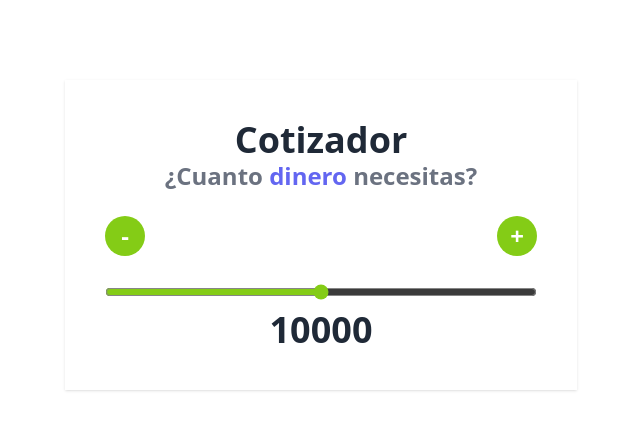
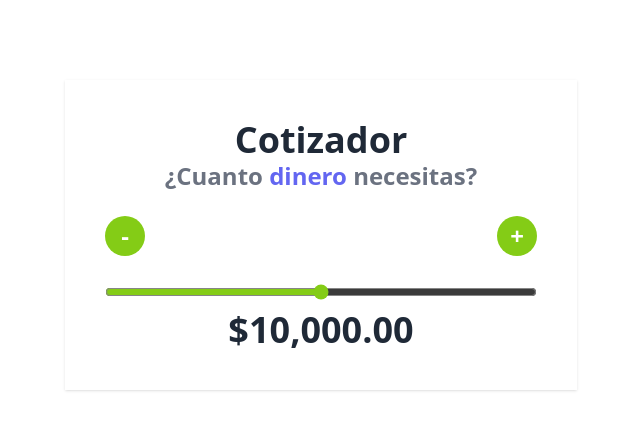
Before and after one commit to mauroociappinaph/Cotizador-react-vite, a React app: page / in a window 1280 px wide. Shown: the top 430 px of the page, without its empty margins (319-959 px from the left). Built offline with nearby package versions, Linux system fonts and the light colour scheme; the HTML template or start-up script is replaced by a standard one.

Commit message:
Add files via upload
Creación de Helpers para formatear el valor.

```diff
--- a/src/App.jsx
+++ b/src/App.jsx
@@ -2,6 +2,7 @@ import { useState } from "react";
 
 import Header from "./components/Header";
 import Button from "./components/Button";
+import {formatearDinero} from "./helpers/index";
 
 function App() {
   const [cantidad, setCantidad] = useState(10000);
@@ -40,14 +41,8 @@ function App() {
     <div className="my-20 max-w-lg mx-auto bg-white shadow p-10">
       <Header />
       <div className="flex justify-between my-6">
-        <Button
-        operador="-"
-        fn={handleClickDecremento}
-        />
-        <Button
-        operador="+"
-        fn={handleClickIncremento}
-        />
+        <Button operador="-" fn={handleClickDecremento} />
+        <Button operador="+" fn={handleClickIncremento} />
       </div>
       <input
         type="range"
@@ -59,7 +54,7 @@ function App() {
         value={cantidad}
       />
       <p className="text-4xl font-extrabold text-center text-gray-800">
-        {cantidad}
+        {formatearDinero(cantidad)}
       </p>
     </div>
   );
--- /dev/null
+++ b/src/helpers/index.js
@@ -0,0 +1,9 @@
+const formatearDinero = (valor) => {
+  const formatter = new Intl.NumberFormat("en-US", {
+    style: "currency",
+    currency: "USD",
+  });
+  return formatter.format(valor);
+};
+
+export {formatearDinero };
```
